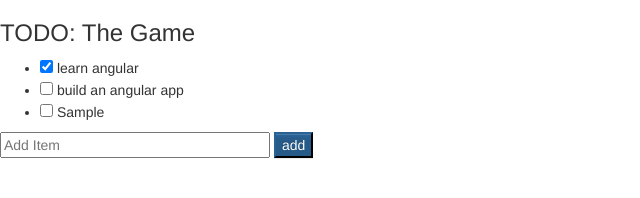
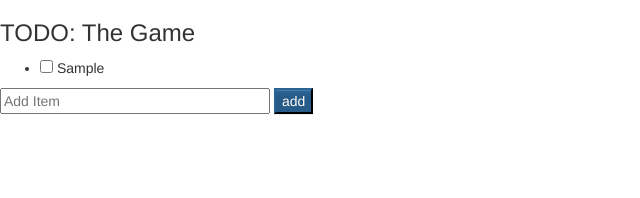
Before and after one commit to codemumbler/todo-the-game, a website: page index.html in a window 1280 px wide. Both pictures are taken after typing "Sample" into the empty fields and a click on the input "add". Shown: the whole page, without its empty margins (0-640 px from the left). Drawn offline with nearby package versions, Linux system fonts and the light colour scheme.

Commit message:
cleaned up the code a little

```diff
--- a/index.html
+++ b/index.html
@@ -21,7 +21,7 @@
 	<body>
 		<h3>TODO: The Game</h3>
 		<div ng-controller="TodoListController as todoList">
-			<ul class="unstyled">
+			<ul class="unstyled" ng-cloak>
 				<li ng-repeat="todo in todoList.todos">
 					<input type="checkbox" ng-model="todo.done">
 					<span class="done-{{todo.done}}">{{todo.text}}</span>
--- a/js/todo.js
+++ b/js/todo.js
@@ -1,24 +1,16 @@
 angular.module('todoApp', [])
 	.controller('TodoListController', function() {
 		var todoList = this;
-		todoList.todos = [
-			{text:'learn angular', done:true},
-			{text:'build an angular app', done:false}
-		];
+		todoList.todos = [ ];
+		todoList.todoText = '';
 
 		todoList.addTodo = function() {
-			if ( todoList.todoText.trim() == '' )
-				return;
-			todoList.todos.push({text:todoList.todoText, done:false});
+			if ( todoList.todoText.trim() != '' )
+				todoList.todos.push({
+					text : todoList.todoText,
+					done : false
+				});
 			todoList.todoText = '';
-		};
-
-		todoList.remaining = function() {
-			var count = 0;
-			angular.forEach(todoList.todos, function(todo) {
-				count += todo.done ? 0 : 1;
-			});
-			return count;
 		};
 	}
 );
```
Also changed, not shown: test/todo.Spec.js (+4 -7 lines).
